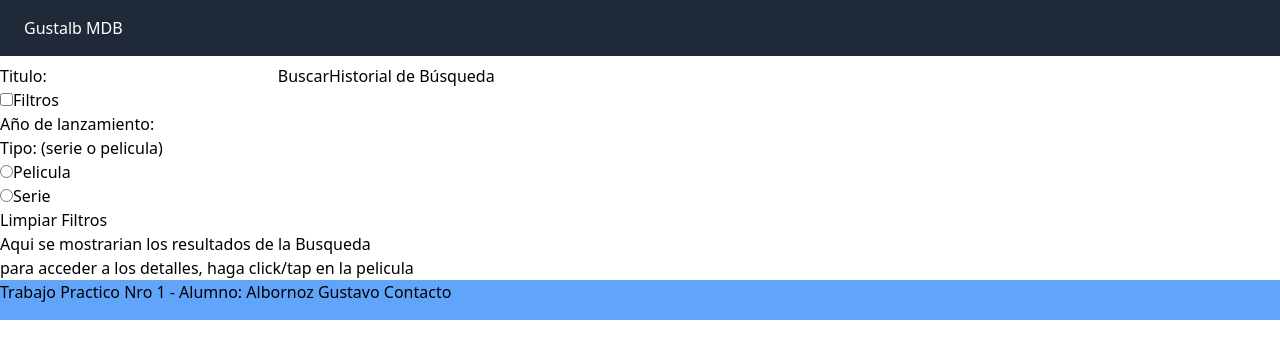
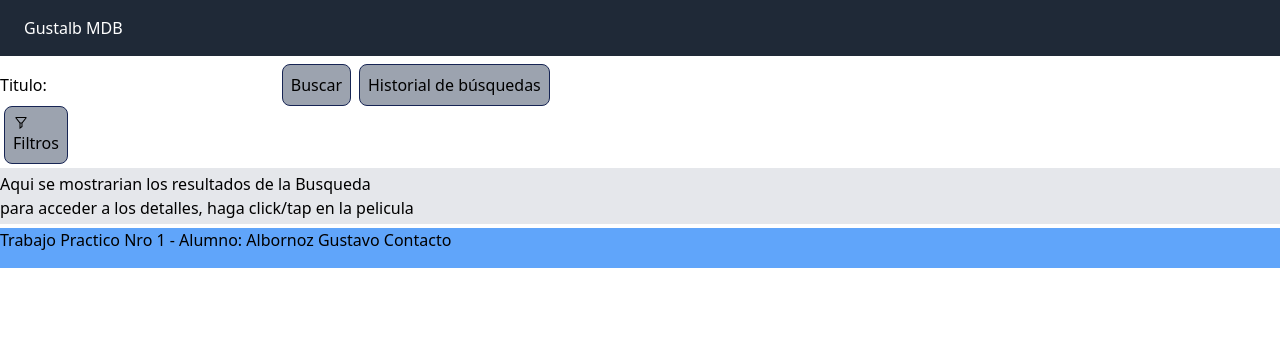
Before and after one commit to albornozgusti/movie-database-react, a React (Vite) app: page / in a window 1280 px wide. Shown: the top 358 px of the page. Built offline with nearby package versions, Linux system fonts and the light colour scheme.

Commit message:
feat(filters): add icons, change styles, create new components

```diff
--- a/package.json
+++ b/package.json
@@ -11,7 +11,8 @@
   },
   "dependencies": {
     "react": "^18.2.0",
-    "react-dom": "^18.2.0"
+    "react-dom": "^18.2.0",
+    "react-icons": "^5.0.1"
   },
   "devDependencies": {
     "@types/react": "^18.2.66",
--- a/src/App.jsx
+++ b/src/App.jsx
@@ -2,14 +2,14 @@
 import Footer from './components/footer'
 import Header from './components/header'
 import Results from './components/results'
-import Search from './components/search'
+import SearchContainer from './components/SearchContainer'
 
 function App() {
 
   return (
     <>
         <Header />
-        <Search />
+        <SearchContainer />
         <Results />
         <Footer />
     </>
--- /dev/null
+++ b/src/components/Button/index.jsx
@@ -0,0 +1,23 @@
+import PropTypes from "prop-types";
+
+export default function Button({icon, type, id, label, name, onClick }) {
+    return (
+        <button
+            className="px-2 py-2 mx-1 rounded-lg border border-blue-950 bg-gray-400 hover:bg-gray-50"
+            type={type}
+            id={id}
+            label={label}
+            name={name}
+            onClick={onClick}
+        >
+            {icon}{label}
+        </button>
+    );
+}
+
+Button.propTypes = {
+    type: PropTypes.string,
+    id: PropTypes.string,
+    label: PropTypes.string,
+    name: PropTypes.string,
+};
--- /dev/null
+++ b/src/components/FilterContainer/index.jsx
@@ -0,0 +1,42 @@
+import Input from "../Input";
+import Button from "../Button";
+
+export default function FilterContainer() {
+    return (
+        <div className="expandible">
+
+            <label htmlFor="filtro">Filtros</label>
+            <br />
+            <div className="expandible-content">
+                <span>Año de lanzamiento: </span>
+                <input type="text" id="lanzamiento" />
+                <br />
+                <span>Tipo: (serie o pelicula) </span>
+                <br />
+                <Input
+                    type="radio"
+                    name="filtrops"
+                    id="pelicula"
+                    value="movie"
+                    label="Pelicula"
+                />
+                <br />
+                <Input
+                    type="radio"
+                    name="filtrops"
+                    id="serie"
+                    value="series"
+                    label="Serie"
+                />
+                <br />
+                <Button
+                    type="button"
+                    id="btnLimpiar"
+                    value="Limpiar Filtros"
+                    label="Limpiar Filtros"
+                />
+                <br />
+            </div>
+        </div>
+    );
+}
--- a/src/components/Input/index.jsx
+++ b/src/components/Input/index.jsx
@@ -1,3 +1,20 @@
-export default function Input(){
+import PropTypes from "prop-types";
 
+export default function Input({ type, id, label, name }) {
+    return (
+        <input
+            className="px-2 py-2 bg-pink-400"
+            type={type}
+            id={id}
+            label={label}
+            name={name}
+        />
+    );
 }
+
+Input.propTypes = {
+    type: PropTypes.string,
+    id: PropTypes.string,
+    label: PropTypes.string,
+    name: PropTypes.string,
+};
--- /dev/null
+++ b/src/components/SearchContainer/index.jsx
@@ -0,0 +1,27 @@
+import { useState } from "react";
+import Button from "../Button";
+import FilterContainer from "../FilterContainer";
+import {LiaFilterSolid} from "react-icons/lia"
+
+const SearchContainer = () => {
+
+    const [showFilters, setShowFilters] = useState(false);
+
+    const toggleFilters = () => {
+        setShowFilters(!showFilters);
+    }
+    console.log(showFilters);
+    return(
+        <nav id="contenido" className="mt-16">
+            <div id="busqueda">
+            <span>Titulo:</span><input type="text" id="textoBusqueda" />
+                <Button type="button" id="btnBuscar" value="Buscar" label="Buscar"/>
+                <Button type="button" id="btnHistorial" value="Historial de Búsqueda" label="Historial de búsquedas" /><br />
+                <Button type="button" id="filtro" label="Filtros" onClick={toggleFilters} icon={<LiaFilterSolid />}/>
+                {showFilters && <FilterContainer />}
+            </div>
+        </nav>
+    )
+}
+
+export default SearchContainer;
--- a/src/components/results/index.jsx
+++ b/src/components/results/index.jsx
@@ -1,6 +1,6 @@
 const Results = () => {
     return (
-        <section id="resultados">
+        <section id="resultados" className="my-1 py-1 bg-gray-200">
             <h1>Aqui se mostrarian los resultados de la Busqueda</h1>
             <h1>para acceder a los detalles, haga click/tap en la pelicula</h1>
         </section>
--- a/src/components/search/index.jsx
+++ /dev/null
@@ -1,23 +0,0 @@
-const Search = () => {
-    return(
-        <nav id="contenido" className="mt-16">
-            <div id="busqueda">
-            <span>Titulo:</span><input type="text" id="textoBusqueda" />
-                <input type="button" id="btnBuscar" value="Buscar" />
-                <input type="button" id="btnHistorial" value="Historial de Búsqueda" /><br />
-                <div className="expandible">
-                    <input type="checkbox" id="filtro" /><label htmlFor="filtro">Filtros</label><br />
-                    <div className="expandible-content">
-                        <span>Año de lanzamiento: </span><input type="text" id="lanzamiento" /><br />
-                        <span>Tipo: (serie o pelicula) </span><br />
-                        <input type="radio" name="filtrops" id="pelicula" value="movie" />Pelicula<br />
-                        <input type="radio" name="filtrops" id="serie" value="series" />Serie<br />
-                        <input type="button" id="btnLimpiar" value="Limpiar Filtros" /><br />
-                    </div>
-                </div>
-            </div>
-        </nav>
-    )
-}
-
-export default Search;
```
Also changed, not shown: 1 other file (tests, documents, lock files or other folders).
